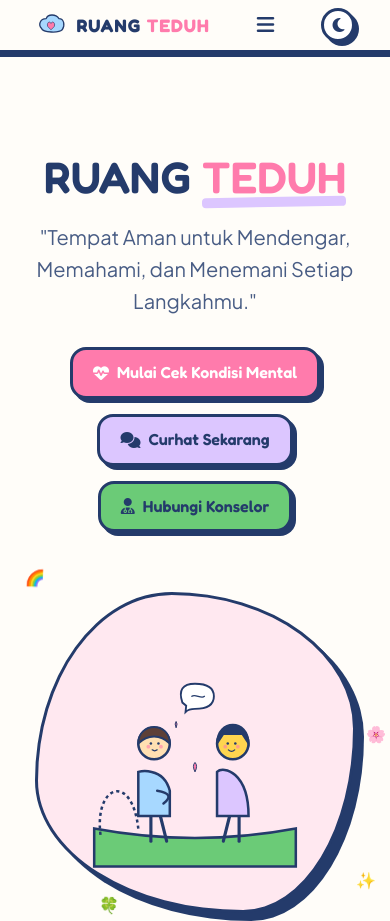
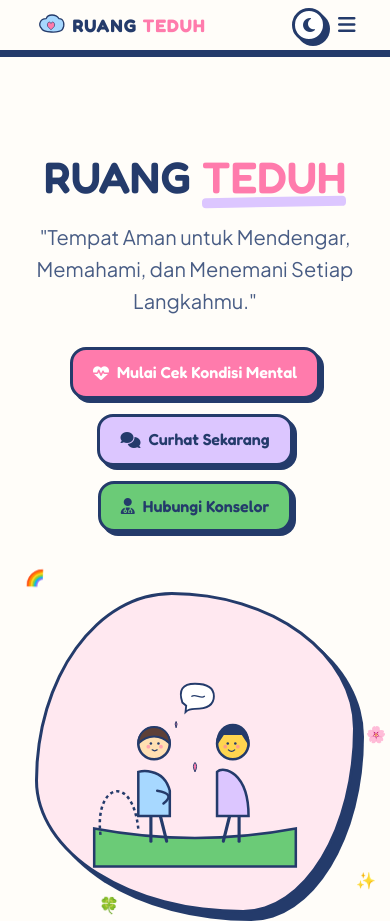
Before and after one commit to testweb-run/ruang-teduh-V18, a plain HTML site: page index.html in a window 390 px wide. Shown: the top 921 px of the page. Drawn offline with Linux system fonts and the light colour scheme.

Commit message:
Add files via upload

```diff
--- a/index.html
+++ b/index.html
@@ -16,7 +16,7 @@
   <link rel="stylesheet" href="https://cdnjs.cloudflare.com/ajax/libs/font-awesome/6.4.0/css/all.min.css">
 
   <!-- Custom Stylesheet -->
-  <link rel="stylesheet" href="styles.css?v=2.0">
+  <link rel="stylesheet" href="styles.css?v=3.0">
 </head>
 <body>
 
@@ -57,8 +57,6 @@
         <span class="logo-tag">Masa Transisi Aman</span>
       </a>
 
-      <button class="menu-btn" id="menuToggle"><i class="fa-solid fa-bars"></i></button>
-
       <ul class="nav-links" id="navLinks">
         <li><a href="#" class="active" onclick="navigateTo('home')">Beranda</a></li>
         <li><a href="#tentang" onclick="navigateTo('home', 'tentang')">Tentang</a></li>
@@ -78,6 +76,7 @@
         <button class="btn btn-sm btn-pink" id="loginBtn" onclick="showAuthModal()">Masuk</button>
         <button class="btn btn-sm btn-green" id="userDashboardBtn" style="display: none;" onclick="showDashboard()">Dashboard</button>
         <button class="btn btn-sm btn-cream" id="logoutBtn" style="display: none;" onclick="logout()">Keluar</button>
+        <button class="menu-btn" id="menuToggle"><i class="fa-solid fa-bars"></i></button>
       </div>
     </div>
   </header>
--- a/styles.css
+++ b/styles.css
@@ -1610,6 +1610,10 @@ footer {
     padding: 8px 0 !important;
   }
 
+  .logo {
+    gap: 6px !important;
+  }
+
   .logo svg {
     width: 32px !important;
     height: 32px !important;
@@ -1617,6 +1621,7 @@ footer {
 
   .logo-text {
     font-size: 18px !important;
+    white-space: nowrap !important;
   }
 
   .btn-circle {
```
